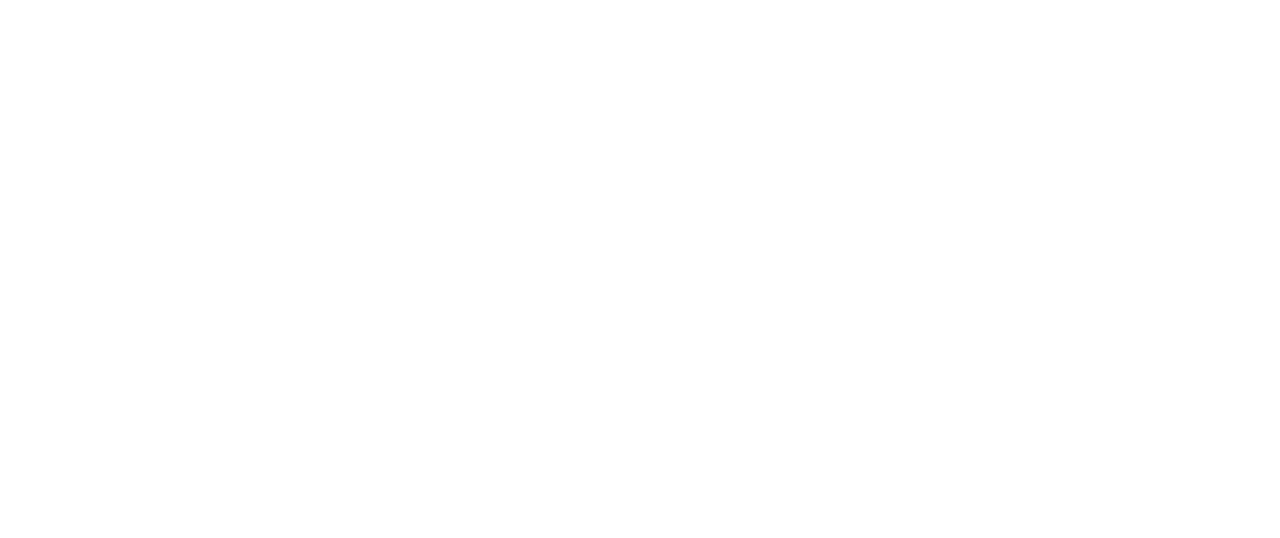
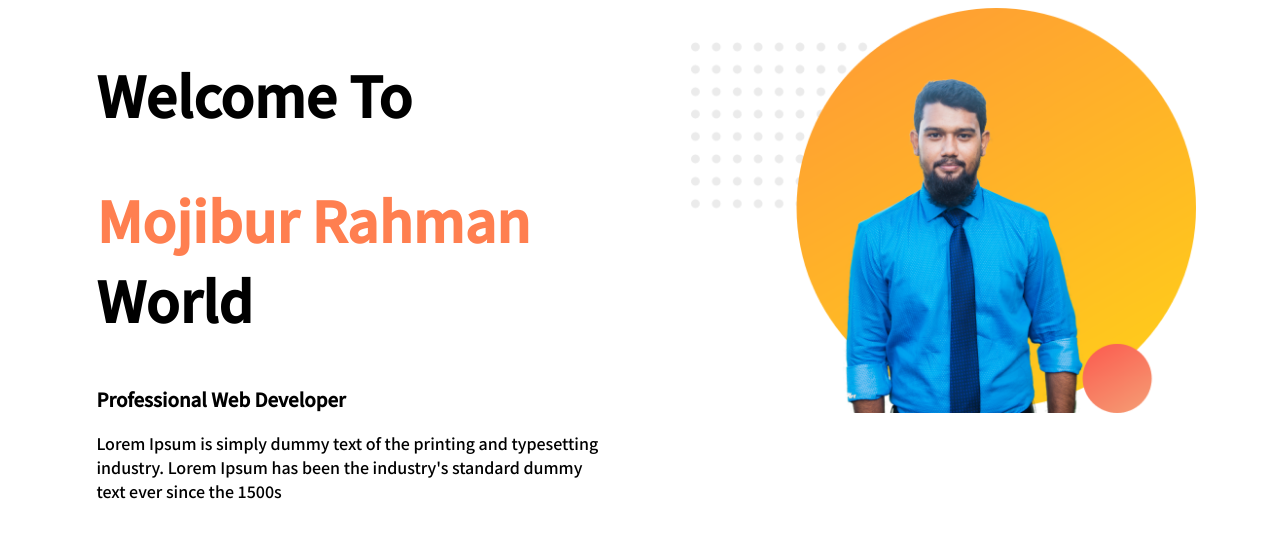
Before and after one commit to Mr188175/web-portfolio, a plain HTML site: page index.html in a window 1280 px wide. Drawn offline with Linux system fonts and the light colour scheme.

Commit message:
top section added

```diff
--- a/index.html
+++ b/index.html
@@ -4,8 +4,22 @@
     <meta charset="UTF-8">
     <meta name="viewport" content="width=device-width, initial-scale=1.0">
     <title>Web-portfolio</title>
+    <link href="https://fonts.googleapis.com/css2?family=Noto+Sans+JP:wght@500&display=swap" rel="stylesheet">
+    <link rel="stylesheet" href="style.css">
 </head>
 <body>
+    <section>
+        <div class="half-width">
+            <h1>Welcome To</h1>
+            <h1><span class="name-highlight">Mojibur Rahman</span> World</h1>
+            <h3>Professional Web Developer</h3>
+            <p>Lorem Ipsum is simply dummy text of the printing and typesetting industry. Lorem Ipsum has been the industry's standard dummy text ever since
+        the 1500s</p>
+        </div>
 
+        <div class="half-width">
+            <img src="images/pfl-1.png" alt="" srcset="">
+        </div>
+    </section>
 </body>
 </html>
--- /dev/null
+++ b/style.css
@@ -0,0 +1,22 @@
+body {
+    font-family: 'Noto Sans JP', sans-serif;
+}
+
+h1 {
+    font-size: 55px;
+}
+
+.name-highlight {
+    color: coral;
+}
+
+.half-width {
+    width: 40%;
+    float: left;
+    margin-left: 5%;
+    padding-left: 2%;
+}
+
+.half-width img {
+    width: 100%;
+}
```
Also changed, not shown: images/pfl-1.png (added).
